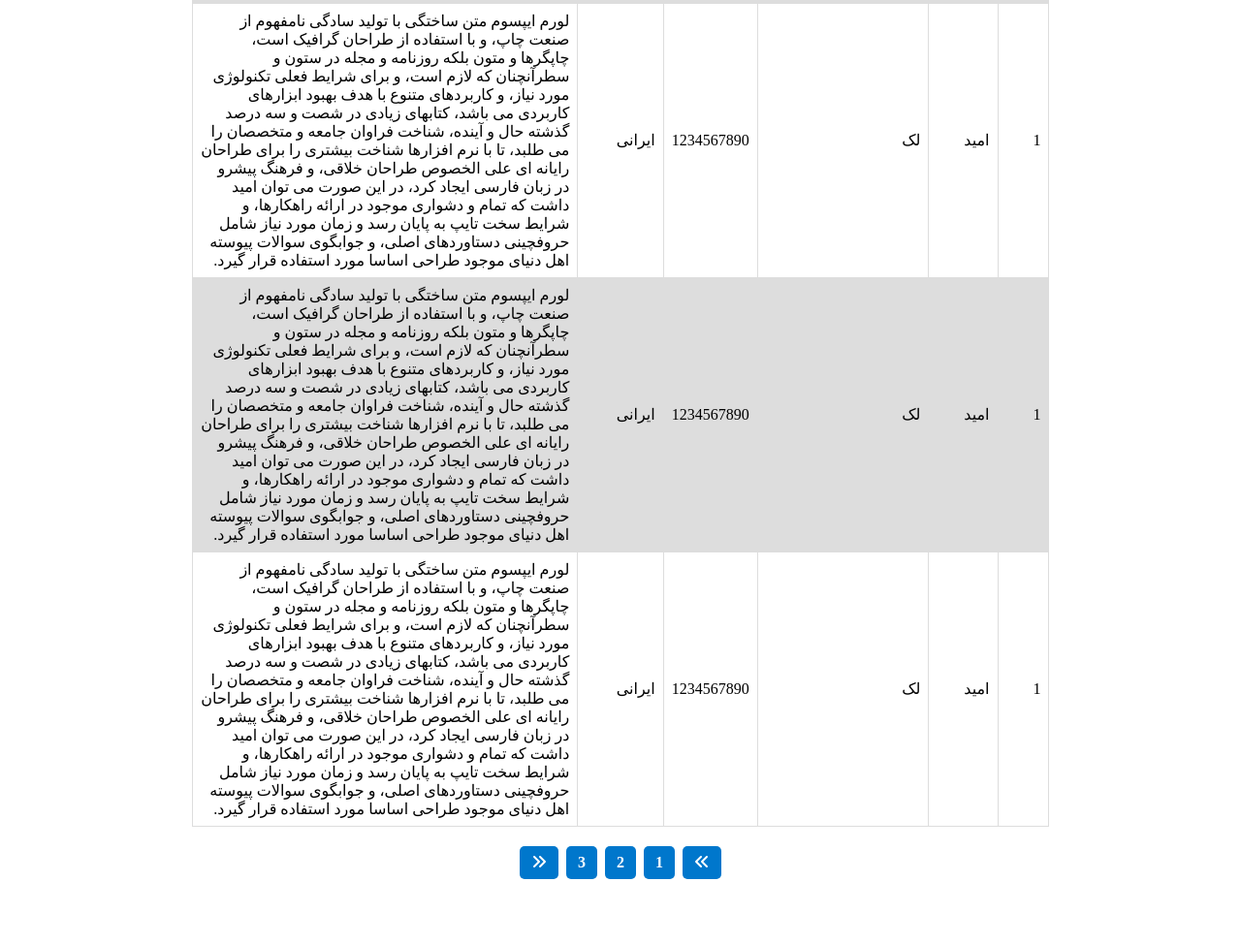
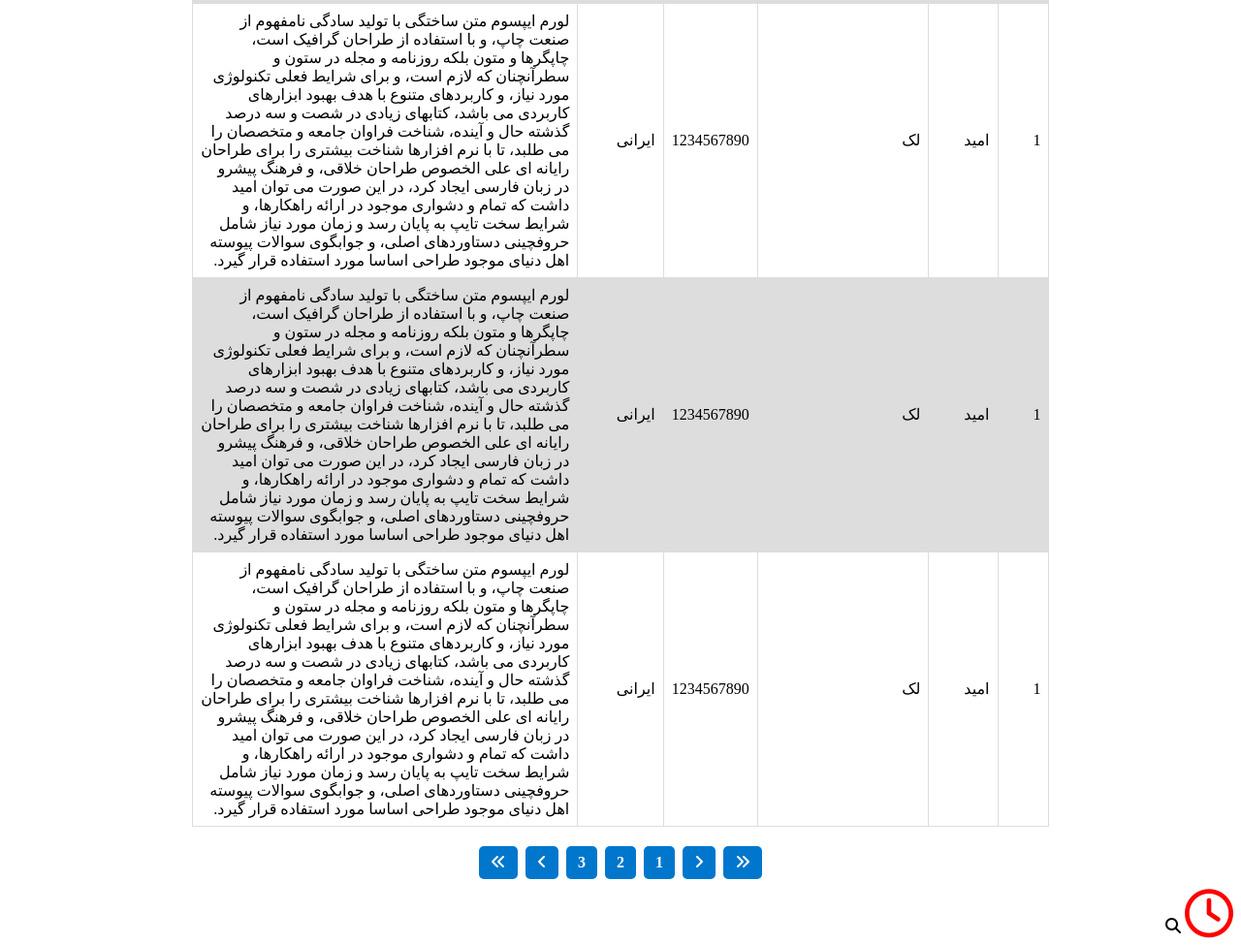
Before and after one commit to omidlmazaheri/downloadLink, a plain HTML site: page index.html in a window 1280 px wide. Shown: the part 2607-3582 px from the top of the page at 97% size. Before the commit the page ends 3532 px from the top, so only its background shows below. Drawn offline with Linux system fonts and the light colour scheme; a small style sheet from the web is missing.

Commit message:
pagination

```diff
--- a/index.html
+++ b/index.html
@@ -131,8 +131,9 @@
 
         <h2>جدول اطلاعات دانشجویان</h2>
         <table>
-
+            <!-- سطرهای جدول -->
             <tr id="tableHeader">
+                <!-- ستون های عنوان -->
                 <th id="rowCounter">ردیف</th>
                 <th id="firstName">نام</th>
                 <th id="lastName">نام خانوادگی</th>
@@ -141,6 +142,7 @@
                 <th id="desc">توضیحات</th>
             </tr>
             <tr>
+                <!-- مقدار ستون ها -->
                 <td>1</td>
                 <td>امید</td>
                 <td>لک</td>
@@ -278,13 +280,16 @@
         </table>
     </main>
     <div class="pagination">
-        <a href="#"><i class="fas fa-angle-double-left"></i></a>
+        <a href="#"><i class="fas fa-angle-double-right"></i></a>
+        <a href="#"><i class="fas fa-angle-right"></i></a>
         <a href="#">1</a>
         <a href="#">2</a>
         <a href="#">3</a>
-        <a href="#"><i class="fas fa-angle-double-right"></i></a>
+        <a href="#"><i class="fas fa-angle-left"></i></a>
+        <a href="#"><i class="fas fa-angle-double-left"></i></a>
     </div>
-
+    <i class="fa-regular fa-clock" style="font-size: 50px; color: red;"></i>
+    <i class="fa-solid fa-magnifying-glass"></i>
 </body>
 
 </html>
```
